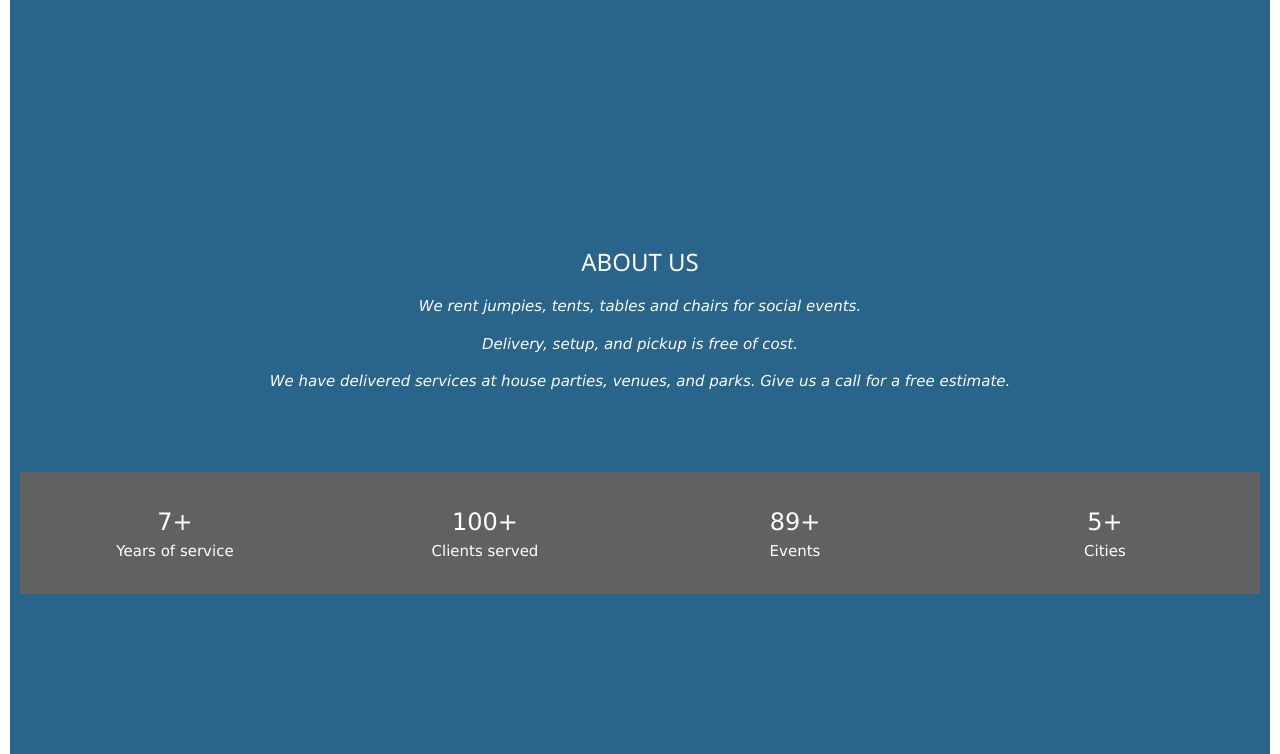
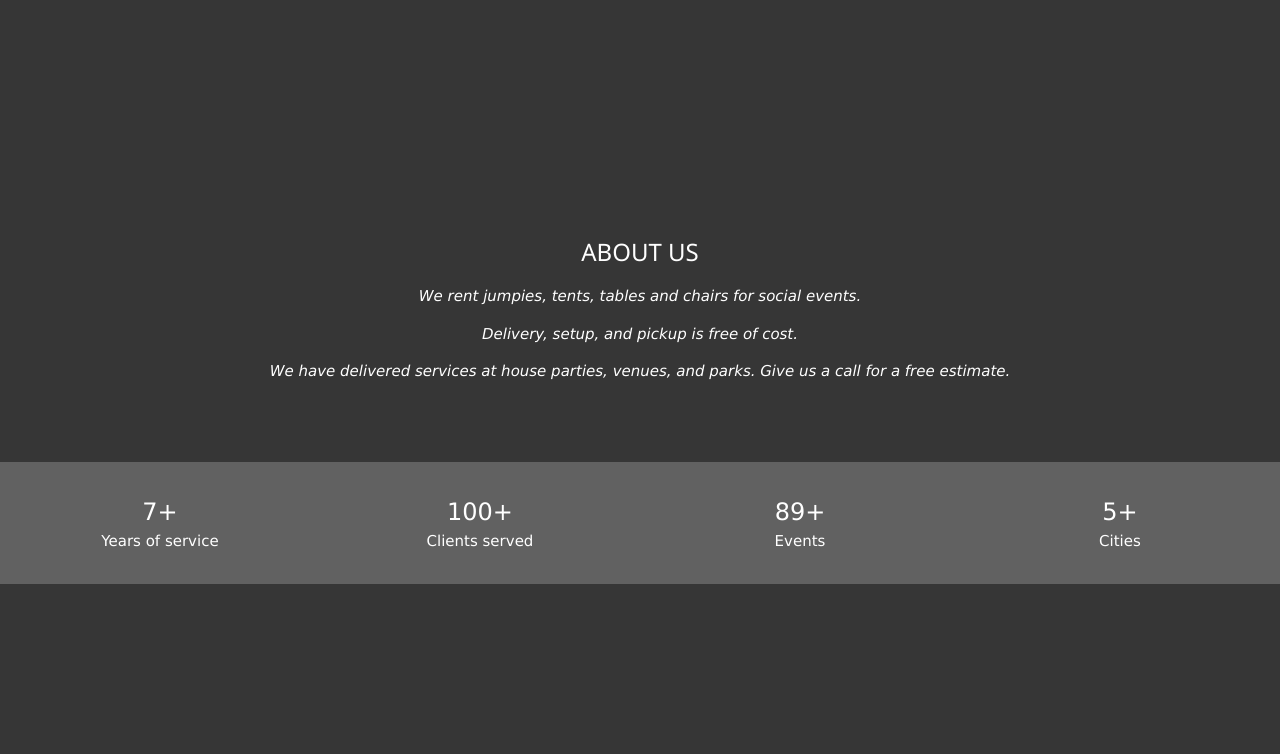
Before and after one commit to alopez96/brendas, a website: page index.html in a window 1280 px wide. Shown: the part 240-994 px from the top of the page. Drawn offline with nearby package versions, Linux system fonts and the light colour scheme.

Commit message:
dark gray

```diff
--- a/index.html
+++ b/index.html
@@ -8,8 +8,8 @@
 <link rel="stylesheet" href="https://fonts.googleapis.com/css?family=Lato">
 <link rel="stylesheet" href="https://cdnjs.cloudflare.com/ajax/libs/font-awesome/4.7.0/css/font-awesome.min.css">
 
-<body class="outer">
-  <div class='body'>
+<body class='body'>
+
 <!-- Navbar (sit on top) -->
 <div class="w3-top">
   <div class="w3-bar" id="myNavbar">
@@ -212,6 +212,5 @@ function toggleFunction() {
 }
 </script>
 
-</div>
 </body>
 </html>
--- a/mystyle.css
+++ b/mystyle.css
@@ -1,15 +1,6 @@
 .body{
-    /* background-color: rgba(0, 0, 0, 0.788);
-    color: #2E9CCA; */
-    background-color: #29648A;
+    background-color: rgba(0, 0, 0, 0.788);
     color: #fff;
-    padding:10px;
-}
-
-.outer{
-    background-color: #ffff;
-    margin-left: 10px;
-    margin-right: 10px;
 }
 
 body,h1,h2,h3,h4,h5,h6 {font-family: "Lato", sans-serif;}
```
